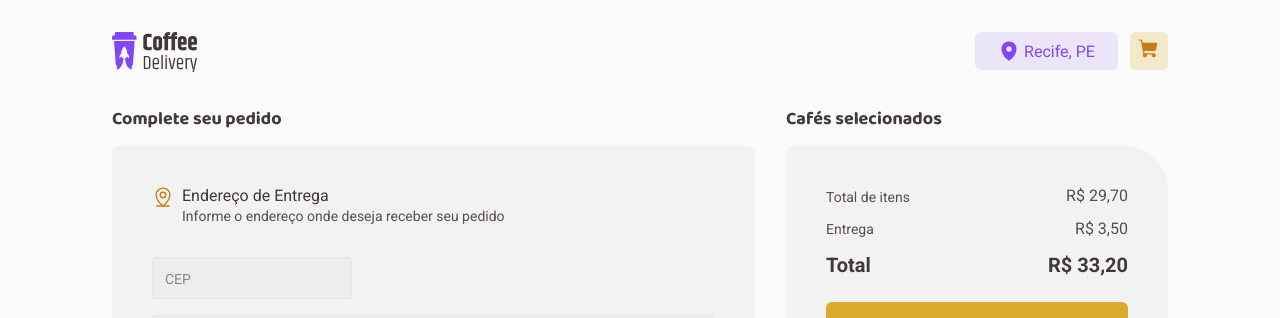
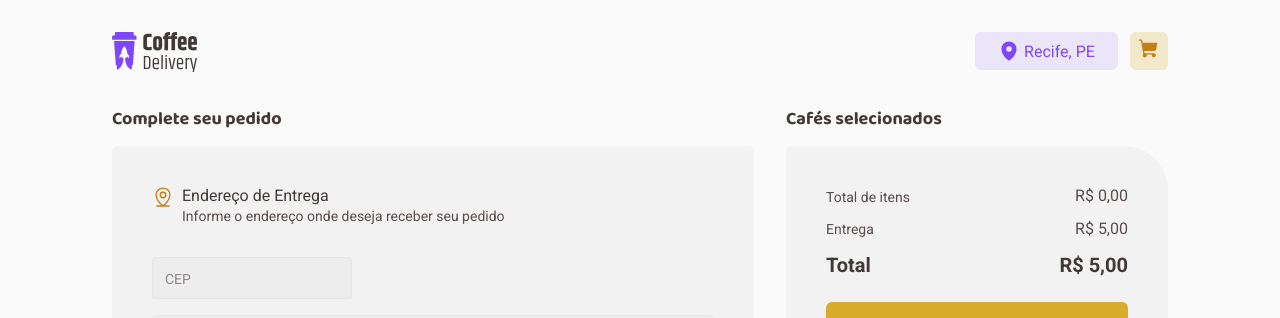
Before and after one commit to killer-cf/coffee-delivery-ignite, a React (Vite) app: page /checkout in a window 1280 px wide. Shown: the top 318 px of the page. Built offline with nearby package versions, Linux system fonts and the light colour scheme.

Commit message:
feat: Cart dinamics values

```diff
--- a/src/contexts/CartContext.tsx
+++ b/src/contexts/CartContext.tsx
@@ -12,7 +12,7 @@ interface CreateItemData {
   name: string
   quantity: number
   src: string
-  value: string
+  value: number
 }
 
 interface CartContextType {
--- a/src/pages/Checkout/components/Cart/index.tsx
+++ b/src/pages/Checkout/components/Cart/index.tsx
@@ -5,6 +5,16 @@ import { CartCard, TotalBox } from './styles'
 
 export function Cart() {
   const { itens } = useContext(CartContext)
+
+  const itensTotal = itens.reduce((total, item) => {
+    return (total += item.value * item.quantity)
+  }, 0)
+
+  const freight = 5.0
+  const total = itensTotal + freight
+  const freightFormated = freight.toFixed(2).toString().replace('.', ',')
+  const itensTotalFormated = itensTotal.toFixed(2).toString().replace('.', ',')
+  const totalFormated = total.toFixed(2).toString().replace('.', ',')
 
   return (
     <CartCard>
@@ -16,15 +26,15 @@ export function Cart() {
       <TotalBox>
         <div>
           <p>Total de itens</p>
-          <span>R$ 29,70</span>
+          <span>R$ {itensTotalFormated}</span>
         </div>
         <div>
           <p>Entrega</p>
-          <span>R$ 3,50</span>
+          <span>R$ {freightFormated}</span>
         </div>
         <div>
           <h2>Total</h2>
-          <h2>R$ 33,20</h2>
+          <h2>R$ {totalFormated}</h2>
         </div>
       </TotalBox>
       <button type="submit">CONFIRMAR PEDIDO</button>
--- a/src/pages/Checkout/components/Item/index.tsx
+++ b/src/pages/Checkout/components/Item/index.tsx
@@ -30,6 +30,9 @@ export function CartItem({ itemData }: ItemProps) {
     removeItem(itemData.name)
   }
 
+  const itemTotal = itemData.value * parseFloat(itemData.quantity.toFixed(2))
+  const itemTotalFormated = itemTotal.toFixed(2).toString().replace('.', ',')
+
   return (
     <ItemContainer>
       <ItemInfoAndActions>
@@ -54,7 +57,7 @@ export function CartItem({ itemData }: ItemProps) {
         </div>
       </ItemInfoAndActions>
       <PriceItemQuant>
-        <h5>R$ {itemData.value}</h5>
+        <h5>R$ {itemTotalFormated}</h5>
       </PriceItemQuant>
     </ItemContainer>
   )
--- a/src/pages/Home/components/CoffeeList/index.tsx
+++ b/src/pages/Home/components/CoffeeList/index.tsx
@@ -6,7 +6,7 @@ export interface Coffee {
   name: string
   desc: string
   src: string
-  value: string
+  value: number
   stock: number
 }
 
@@ -17,7 +17,7 @@ export function CoffeeList() {
       name: 'Expresso Tradicional',
       desc: 'O tradicional café feito com água quente e grãos moídos',
       src: 'src/assets/express.svg',
-      value: '8,90',
+      value: 8.9,
       stock: 10,
     },
   ]
--- a/src/reducers/cart/reducer.ts
+++ b/src/reducers/cart/reducer.ts
@@ -7,7 +7,7 @@ export interface Item {
   name: string
   src: string
   quantity: number
-  value: string
+  value: number
 }
 
 interface CartState {
```
